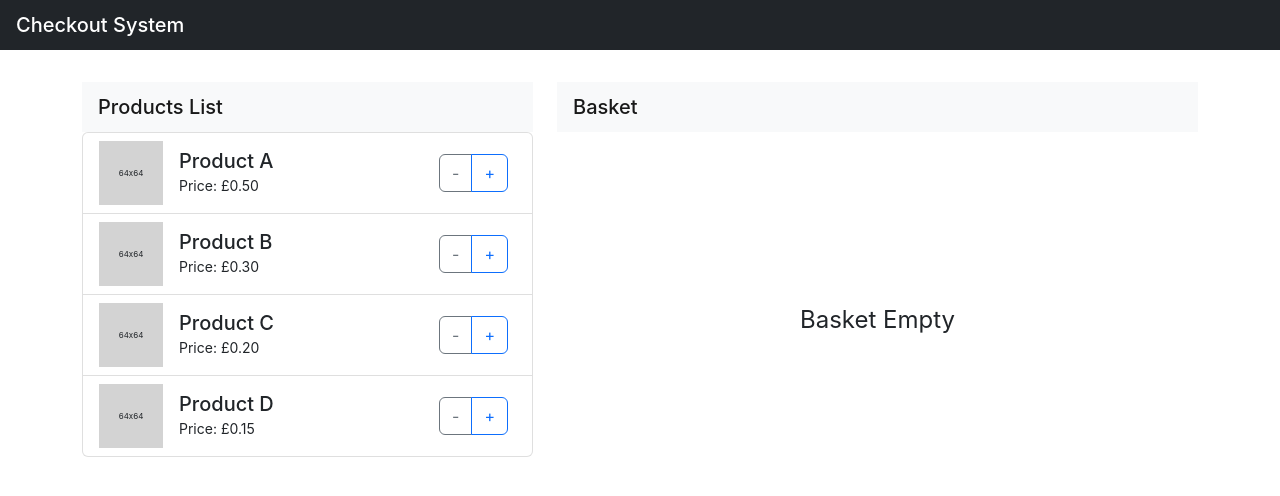
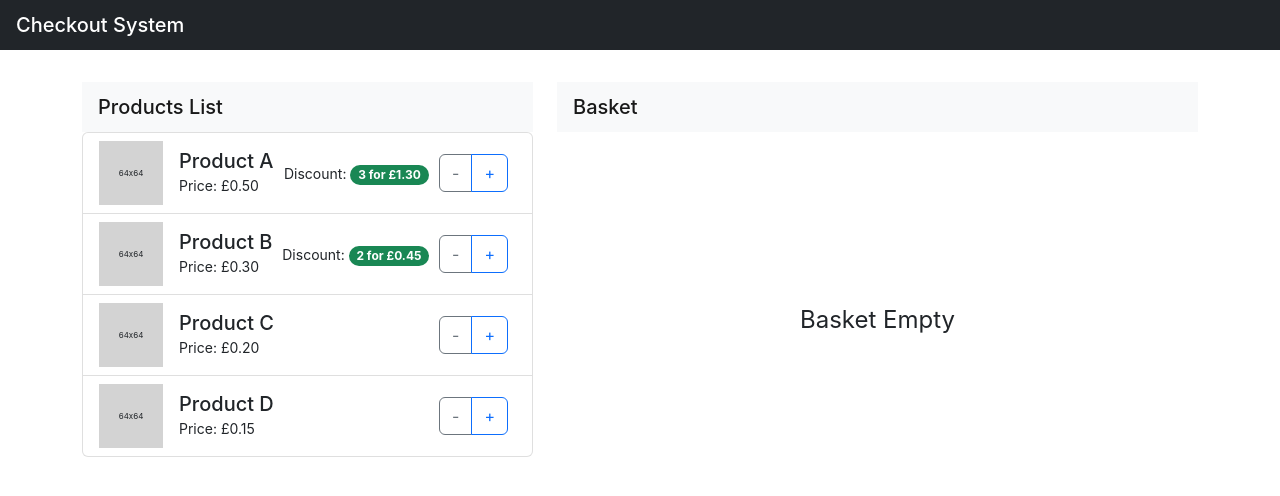
Before and after one commit to sharathpc/checkout_system, a React (Create React App) app: page / in a window 1280 px wide. Shown: the top 496 px of the page. Built offline with nearby package versions, Linux system fonts and the light colour scheme.

Commit message:
Discount notation changes

```diff
--- a/src/App/App.tsx
+++ b/src/App/App.tsx
@@ -163,6 +163,12 @@ const App = () => {
                       <small>Price: {priceFormatter(item.unit_price)}</small>
                     </div>
                   </div>
+                  {item.offer && <div>
+                    <small>Discount: </small>
+                    <div className="badge rounded-pill text-bg-success">
+                      {item.offer.no_of_units} for {priceFormatter(item.offer.discount_price)}
+                    </div>
+                  </div>}
                   <div className="btn-group me-2" role="group">
                     <button type="button" className="btn btn-outline-secondary" onClick={() => removeProductHandler(item)}>-</button>
                     <button type="button" className="btn btn-outline-primary" onClick={() => addProductHandler(item)}>+</button>
@@ -206,7 +212,9 @@ const App = () => {
                       <small>{priceFormatter(item.actual_price)}</small>
                     </td>
                     <td className="number-class">
-                      {item?.special_price && <small>{priceFormatter(item.special_price)}</small>}
+                      {item?.special_price && <small>{
+                        item.actual_price !== item.special_price && priceFormatter(item.special_price)
+                      }</small>}
                     </td>
                   </tr>
                 )}
--- a/src/index.scss
+++ b/src/index.scss
@@ -22,7 +22,7 @@ body {
       font-size: 0.5rem;
     }
     .number-class {
-      text-align: right;
+      text-align: center;
     }
     .empty-basket {
       display: flex;
```
